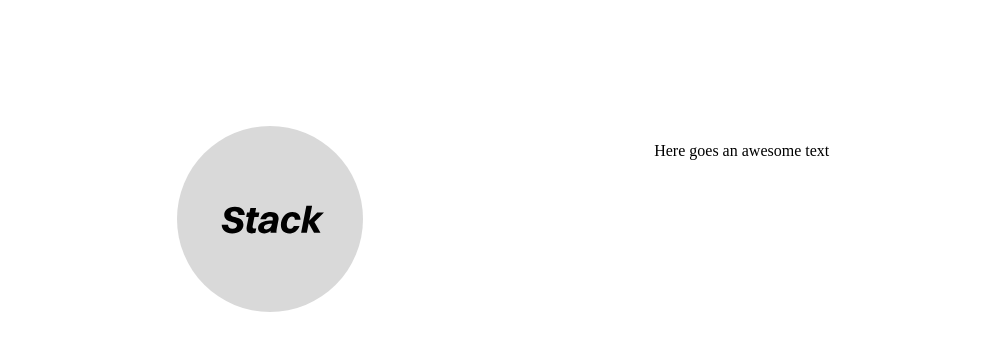
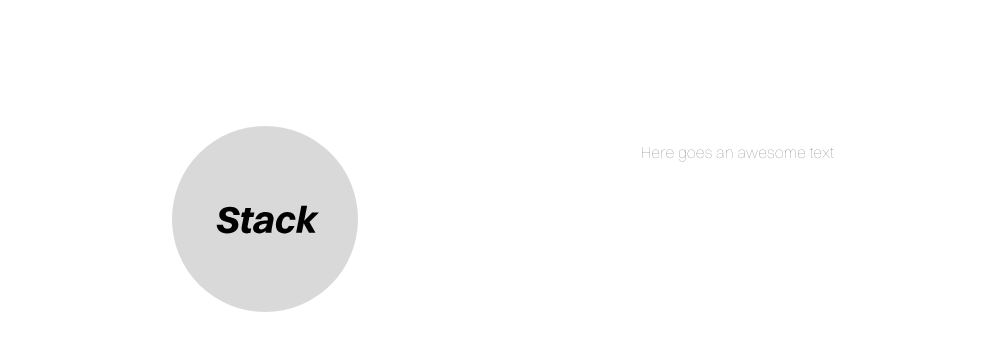
Before and after one commit to gusholz/portfolio, a Next.js app in the folder portfolio/: page / in a window 1280 px wide. Shown: the part 720-1082 px from the top of the page, without its empty margins (105-1111 px from the left). Built offline with nearby package versions, Linux system fonts and the light colour scheme.

Commit message:
Created a font manager

```diff
--- /dev/null
+++ b/portfolio/src/commons/fontManager/fonts.ts
@@ -0,0 +1,9 @@
+import fonts from "next/font/local"
+
+export const SwitzerThin = fonts ({
+    src: "../../../public/static/fonts/Switzer-Thin.otf"
+});
+
+export const SwitzerExtraboldItalic = fonts ({
+    src: "../../../public/static/fonts/Switzer-ExtraboldItalic.otf"
+});
--- a/portfolio/src/components/Callout/Callout.module.css
+++ b/portfolio/src/components/Callout/Callout.module.css
@@ -1,13 +1,3 @@
-@font-face {
-    font-family: switzer-extrabold-italic;
-    src: url(../../../public/static/fonts/Switzer-ExtraboldItalic.otf);
-}
-
-@font-face {
-    font-family: switzer-thin;
-    src: url(../../../public/static/fonts/Switzer-Thin.otf);
-}
-
 .div {
     display: flex;
     align-items: baseline;
@@ -18,7 +8,6 @@
 
 
 .h1 {
-    font-family: switzer-extrabold-italic;
     font-size: 5vw;
     margin: 0;
     padding: 0;
@@ -27,7 +16,6 @@
 }
 
 .h2 {
-    font-family: switzer-thin;
     font-size: 2vw;
     margin: 0;
     padding: 0;
--- a/portfolio/src/components/Callout/callout.tsx
+++ b/portfolio/src/components/Callout/callout.tsx
@@ -1,10 +1,12 @@
 import styles from "./Callout.module.css"
+import { SwitzerExtraboldItalic } from "@/commons/fontManager/fonts";
+import { SwitzerThin } from "@/commons/fontManager/fonts";
 
 export default function Callout() {
     return (
-        <div className={styles.div}>
-            <h1 className={styles.h1}>Gustavo Holzmann</h1>
-            <h2 className={styles.h2}>developer & designer</h2>
+        <div className={`${styles.div}`}>
+            <h1 className={`${styles.h1} ${SwitzerExtraboldItalic.className}`}>Gustavo Holzmann</h1>
+            <h2 className={`${styles.h2} ${SwitzerThin.className}`}>developer & designer</h2>
         </div>
     );
 }
--- a/portfolio/src/components/Section/section.tsx
+++ b/portfolio/src/components/Section/section.tsx
@@ -2,6 +2,7 @@ import { ReactElement } from "react"
 import Image from "next/image"
 import { iconPath } from "@/commons/importPath/ImportPath"
 import styles from "./Section.module.css"
+import { SwitzerThin } from "@/commons/fontManager/fonts"
 
 type props = {
     imageUrl: string
@@ -14,7 +15,7 @@ export default function Section(props: props) {
 
     return (
         props.inverted ? (
-            <div className={styles.section}>
+            <div className={`${styles.section} ${SwitzerThin.className}`}>
                 {props.children}
                 <Image
                 src= {`${iconPath}${props.imageUrl}`}
@@ -24,7 +25,7 @@ export default function Section(props: props) {
                 />
             </div>
         ) : (
-            <div className={styles.section}>
+            <div className={`${styles.section} ${SwitzerThin.className}`}>
                 <Image
                 src= {`${iconPath}${props.imageUrl}`}
                 alt= {``}
--- a/portfolio/src/pages/index.tsx
+++ b/portfolio/src/pages/index.tsx
@@ -17,7 +17,7 @@ export default function Home() {
         <meta name="viewport" content="width=device-width, initial-scale=1" />
         <link rel="icon" href="/favicon.ico" />
       </Head>
-      <main className={styles.main}>
+      <main className={`${styles.main}`}>
         <Tagline></Tagline>
         <Callout/>
         <FixedSideBar/>
```
